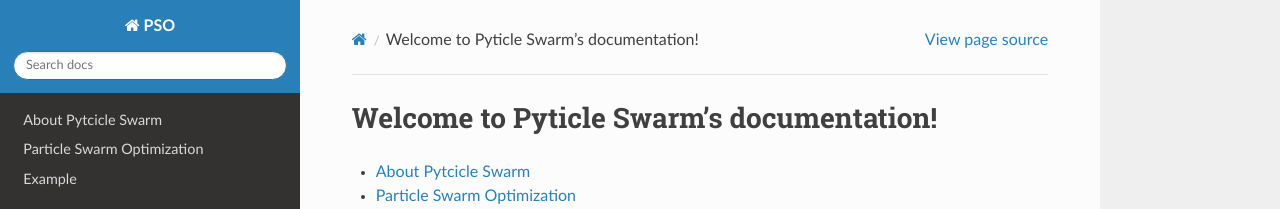
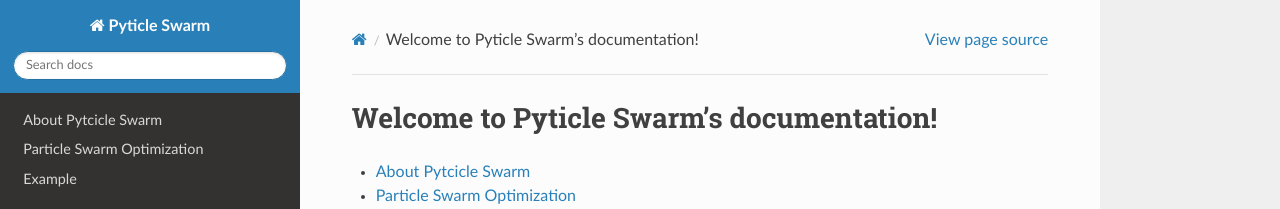
Before and after one commit to gecad-pyticle-swarm/pyticle-swarm, a Sphinx documentation site: the page built from docs/index.rst, in a window 1280 px wide. Shown: the top 209 px of the page. Built offline with Sphinx 7.4.7 and the Read the Docs theme 2.0.0, drawn with Linux system fonts in a browser that asks for light colours.

Commit message:
Small documentation changes

```diff
--- a/docs/conf.py
+++ b/docs/conf.py
@@ -17,9 +17,9 @@ sys.path.insert(0, os.path.abspath('..'))
 
 # -- Project information -----------------------------------------------------
 
-project = 'PSO'
+project = 'Pyticle Swarm'
 copyright = '2021, GECAD'
-author = 'GECAD - Bruno Veiga, Ricardo Faia, Tiago Pinto, Zita Vale'
+author = 'Bruno Veiga, Ricardo Faia, Tiago Pinto, Zita Vale'
 
 
 # -- General configuration ---------------------------------------------------
--- a/docs/index.rst
+++ b/docs/index.rst
@@ -1,4 +1,4 @@
-.. PSO documentation master file, created by
+.. Pyticle Swarm's documentation master file, created by
    sphinx-quickstart on Thu Dec  2 13:59:03 2021.
    You can adapt this file completely to your liking, but it should at least
    contain the root `toctree` directive.
```
